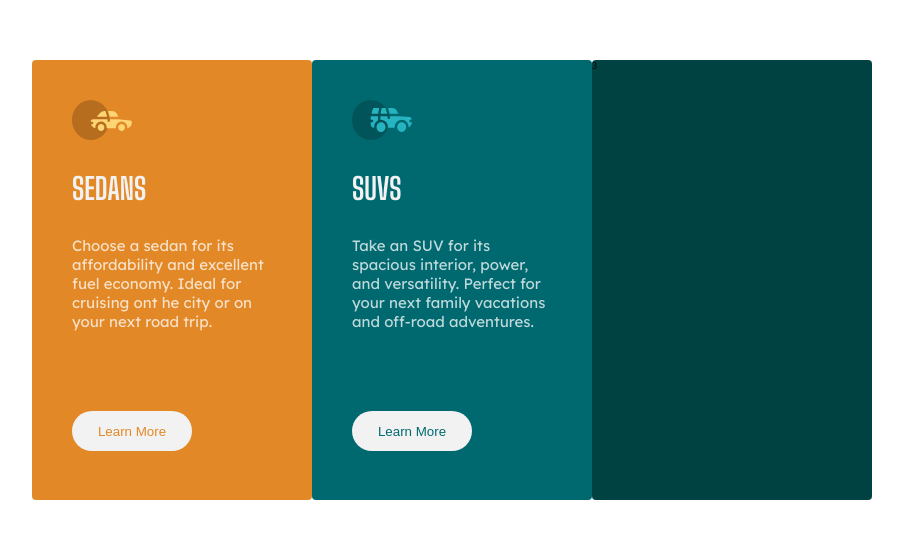
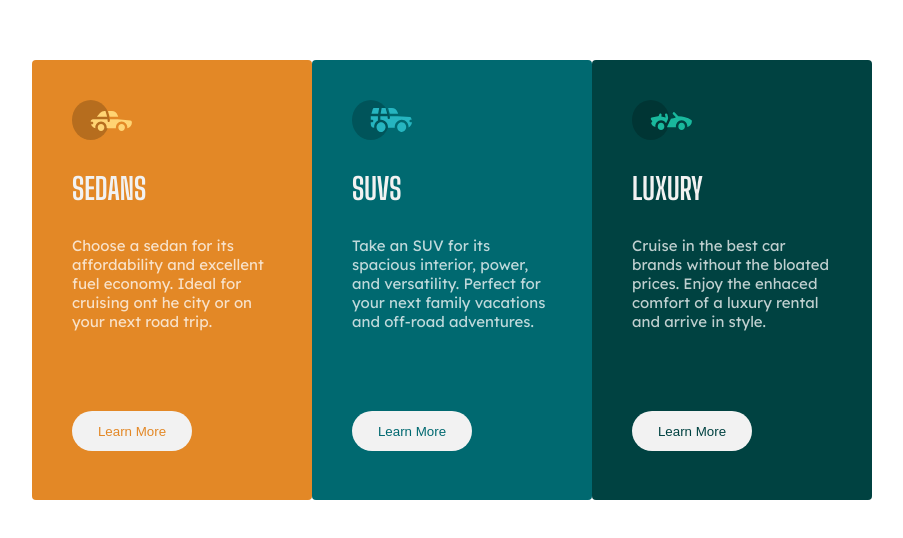
Before and after one commit to AndreS96CR/First-project, a plain HTML site: page index.html in a window 1280 px wide. Shown: the part 120-658 px from the top of the page, without its empty margins (188-1091 px from the left). Drawn offline with Linux system fonts and the light colour scheme.

Commit message:
Ultima card completada y fin del proyecto.

```diff
--- a/index.html
+++ b/index.html
@@ -32,7 +32,16 @@
                    Learn More
                  </button>
             </div>
-            <div class="box container__luxury">3</div>
+            <div class="box container__luxury">
+                <img src="./images/icon-luxury.svg" alt="lujito">
+                <h1>LUXURY</h1>
+                <p>
+                    Cruise in the best car brands without the bloated prices. Enjoy the enhaced comfort of a luxury rental and arrive in style.
+                </p>
+                <button class="button">
+                    Learn More
+                </button>
+            </div>
     </main>
 </body>
 </html>
--- a/style.css
+++ b/style.css
@@ -106,4 +106,39 @@ h1 {
 
 .container__luxury {
     background-color: hsl(179, 100%, 13%);
+    display: flex;
+    flex-direction: column;
+    padding: 4rem;
 }
+.container__luxury p {
+    color: hsla(0, 0%, 100%, 0.75);
+    font-size: 1.5rem;
+    font-family: 'Lexend Deca', sans-serif;
+}
+h1 {
+    color: hsl(0, 0%, 95%);
+    font-family: 'Big Shoulders Display', cursive;
+    font-size: 3rem;
+    margin-bottom: 3rem;
+}
+.container__luxury img {
+    width: 6rem;
+    height: 4rem;
+    margin-bottom: 3rem;
+}
+.container__luxury .button  {
+    width: 12rem;
+    height: 4rem;
+    border-radius: 4rem;
+    background-color: hsl(0, 0%, 95%);
+    border: none;
+    color: hsl(179, 100%, 13%);
+    margin-top: 8rem;
+    cursor: pointer;
+}
+.container__luxury .button:active {
+    color: white;
+    background-color: hsl(179, 100%, 13%);
+    border: 0.2rem white solid;
+
+}
```
